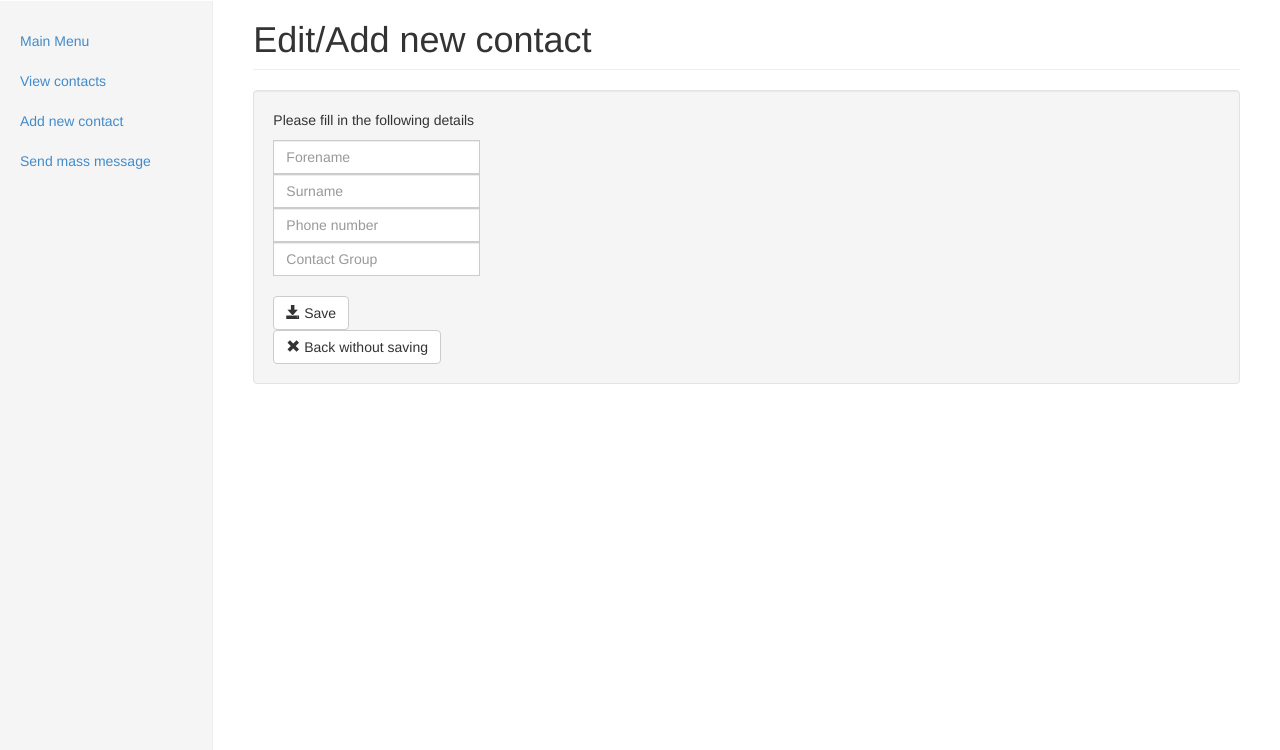
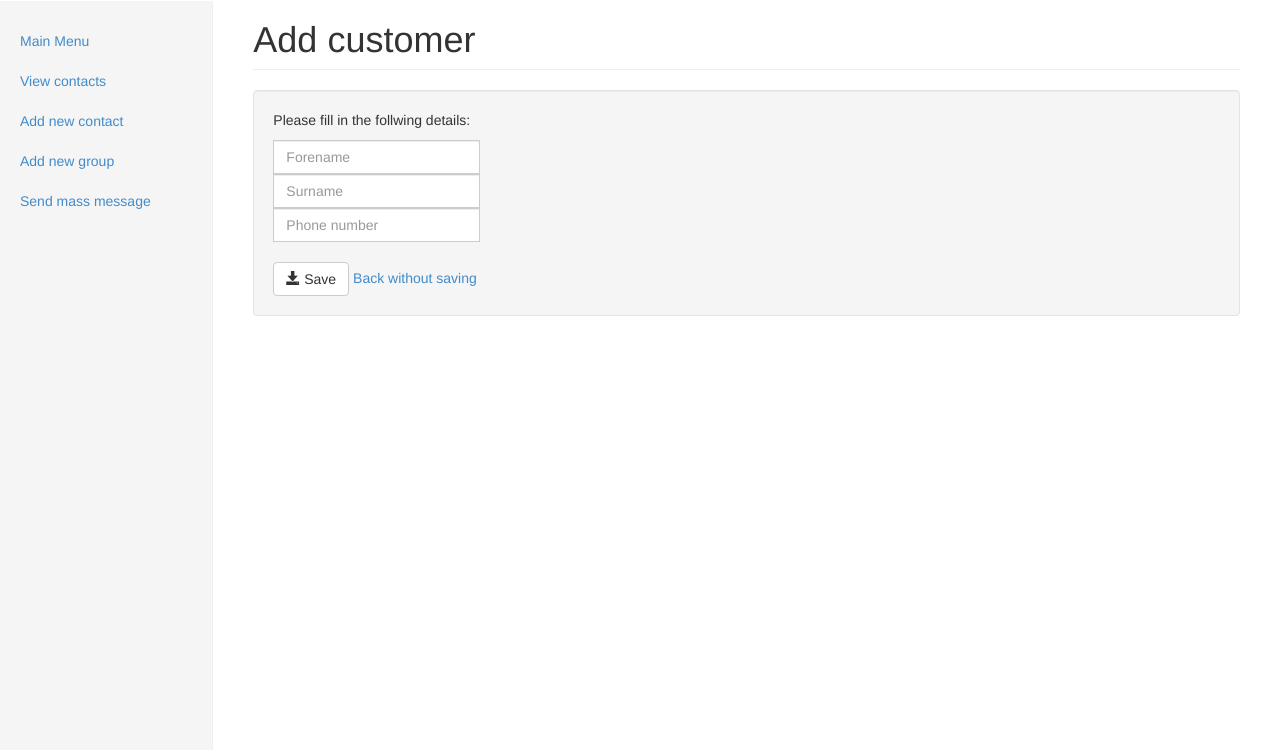
Before and after one commit to adamdavies1915/MinionSMS, a PHP site: page /newcontact.php in a window 1280 px wide. Shown: the part 50-800 px from the top of the page. Run offline with PHP 8.4, Linux system fonts and the light colour scheme; some libraries are stand-ins or nearby versions.

Commit message:
Majority of masscontacts pages works now!

```diff
--- a/js/global.js
+++ b/js/global.js
@@ -42,11 +42,24 @@ function createContact()
 	var contact = (openFBR("contact"));
 	contact.push({
 		name : document.getElementById("firstNText").value+" "+document.getElementById("surNText").value,
-	    number: document.getElementById("numberText").value,
-	    groupid: document.getElementById("groupText").value
+	    number: document.getElementById("numberText").value
 	});
-	//ADD GROUPCONTACT STUFF
 
+}
+
+function editContact(contactid)
+{
+	var exists = false;
+	var contacts = (openFBR("contact"));
+	contacts.once("value",function(contactsnap){
+		contactsnap.forEach(function(contact){
+			if(contact.key()==contactid) exists = true;
+		});
+		if(exists) contacts.child(contactid).set({
+			name : document.getElementById("firstNText").value+" "+document.getElementById("surNText").value,
+	    	number: document.getElementById("numberText").value
+		});
+	});
 }
 
 function createContactGroup()
@@ -74,7 +87,6 @@ function deleteContactFromGroup(groupID, contactID)
 	    ss.forEach(function(contact){
 	    	if(contact.val().contactid==contactID)
 	    	{
-	    		console.dir("equality!");
 	    		openFBR("group/"+groupID+"/contacts/"+contact.key()).remove();
 	    	}
 	    });
@@ -120,12 +132,32 @@ function displayContacts(snapshot)
 
 			x++;
 			if((surname=contactsnap.val().name.split(" ")[1])==undefined) surname = "-";
-			tableContent = tableContent+"<tr id=\""+contactsnap.key()+"\"><td>"+x+"</td><td>"+contactsnap.val().name.split(" ")[0]+"</td><td>"+surname+"</td> <td>"+contactsnap.val().number+"</td><td><div class=\"dropdown pull-right\"><div class=\"pull-right\"><button class=\"btn btn-default dropdown-toggle\" type=\"button\" id=\"dropdownMenu\" data-toggle=\"dropdown\" aria-expanded=\"true\">Action<span class=\"caret\"></span></button><ul class=\"dropdown-menu\" role=\"menu\" aria-labelledby=\"dropdownMenu\"><li><a tabindex=\"-1\" href=\"#\">Edit</a></li><li><a class=\"delete\" tabindex=\"-1\" href=\"#\">Delete</a></li><li class=\"divider\"></li>"+groupsList+"</ul>";
+			tableContent = tableContent+"<tr id=\""+contactsnap.key()+"\"><td>"+x+"</td><td>"+contactsnap.val().name.split(" ")[0]+"</td><td>"+surname+"</td> <td>"+contactsnap.val().number+"</td><td><div class=\"dropdown pull-right\"><div class=\"pull-right\"><button class=\"btn btn-default dropdown-toggle\" type=\"button\" id=\"dropdownMenu\" data-toggle=\"dropdown\" aria-expanded=\"true\">Action<span class=\"caret\"></span></button><ul class=\"dropdown-menu\" role=\"menu\" aria-labelledby=\"dropdownMenu\"><li><a tabindex=\"-1\" href=\"./newcontact.php?id="+contactsnap.key()+"\">Edit</a></li><li><a class=\"delete\" tabindex=\"-1\" href=\"#\">Delete</a></li><li class=\"divider\"></li>"+groupsList+"</ul>";
 	    });
 
 	    var table = "<table class=\"table\"><thead><tr><th>#</th><th>First</th><th>Last</th><th>Number</th></tr></thead><tbody>"+tableContent+"</tbody></table>";
 	    document.getElementById("contactsTable").innerHTML = table;
 	});
+}
+
+function deleteContact(contactid)
+{
+	openFBR("contact/"+contactid).remove();
+	openFBR("group").once("value", function(groupsnapshot){
+		groupsnapshot.forEach(function(group){
+			deleteContactFromGroup(group.key(),contactid);
+		});
+	});
+}
+
+function par6(evttarget)
+{
+	return evttarget.parentElement
+				.parentElement
+				.parentElement
+				.parentElement
+				.parentElement
+				.parentElement;
 }
 
 function contactsTableFunctionality(evt)
@@ -136,47 +168,29 @@ function contactsTableFunctionality(evt)
 		if(evt.target.className=="add")
 		{
 			var groupid = evt.target.id;
-			var contactid =	evt.target.parentElement
-				.parentElement
-				.parentElement
-				.parentElement
-				.parentElement
-				.parentElement.id;
+			var contactid =	par6(evt.target).id;
+			console.dir(par6(evt.target)
+			);
 			addContactToGroup(groupid,contactid);
 		}
 		if(evt.target.className=="rem")
 		{
-		console.dir("entered");
-		var groupid = evt.target.id;
-		var contactid =	evt.target.parentElement
-			.parentElement
-			.parentElement
-			.parentElement
-			.parentElement
-			.parentElement.id;
-		deleteContactFromGroup(groupid,contactid);
+			var groupid = evt.target.id;
+			var contactid =	par6(evt.target).id;
+			console.dir(par6(evt.target)
+			);
+			deleteContactFromGroup(groupid,contactid);
 		}
 	}
 
 	if(evt.target.className=="delete")
 	{
-		console.dir(evt.target.parentElement
-			.parentElement
-			.parentElement
-			.parentElement
-			.parentElement
-			.parentElement
-			);
-		//TODO: IJMPLEMENT!
+		var contactid = par6(evt.target).id;
+		deleteContact(contactid);
 	}
 	if(evt.target.className=="edit")
 	{
-		console.dir(evt.target.parentElement
-			.parentElement
-			.parentElement
-			.parentElement
-			.parentElement
-			.parentElement
+		console.dir(par6(evt.target)
 			);
 		//TODO: IMPLEMENT!
 	}
--- a/masscontacts.php
+++ b/masscontacts.php
@@ -13,6 +13,7 @@
 				<br>
 				<br>
 				<a href="./newcontact.php"><button type="button" class="btn btn-default"><span class="glyphicon glyphicon-plus" aria-hidden="true"></span> Add new contact</button></a>
+				<a href="./newcontactgroup.php"><button type="button" class="btn btn-default"><span class="glyphicon glyphicon-plus" aria-hidden="true"></span> Add new group</button></a>
 			</div>
 
 			<div class="panel panel-default">
@@ -41,6 +42,11 @@
     <script>
     	var contacts = (openFBR("contact")).orderByChild("name");
     	contacts.on("value", displayContacts);
+    	var groups = (openFBR("group"));
+    	groups.on("value", function(snapshot){
+    		contacts.once("value", displayContacts);
+    	});
+    	// needs an event listener on contactgroup changes!
     	document.getElementById("contactsTable").addEventListener("click", contactsTableFunctionality, false);
     </script>
 </body></html>
--- a/massnav.php
+++ b/massnav.php
@@ -4,31 +4,40 @@ $pageEnd = '</ul>
         </div><!-- end #navbarexample -->';
 switch ($pageName) {
     case "rules.php":
-        $extraItems='<div class="col-sm-3 col-md-2 sidebar">
+        $extraItems=<<<EOS
+<div class="col-sm-3 col-md-2 sidebar">
   <ul class="nav nav-sidebar">
     <li><a href="./mainmenu.php">Main Menu</a></li>
     <li><a href="./masscontacts.php">View contacts</a></li>
     <li><a href="./newcontact.php">Add new contact</a></li>
+    <li><a href="./newcontactgroup.php">Add new group</a></li>
       <li><a href="#collapseOne" class="collapsed" data-toggle="collapse" data-parent="#accordion" aria-expanded="false" aria-controls="collapseOne"><span class="glyphicon glyphicon-chevron-right"></span> Automation Rules</a></li>
       <li><a href="#collapseTwo" class="collapsed" data-toggle="collapse" data-parent="#accordion"  aria-expanded="false" aria-controls="collapseTwo"><span class="glyphicon glyphicon-chevron-right"></span> Message Formatting Rules</a></li>
       <li><a href="#collapseThree" class="collapsed" data-toggle="collapse" data-parent="#accordion" aria-expanded="false" aria-controls="collapseThree"><span class="glyphicon glyphicon-chevron-right"></span> Notification Rules</a></li>
-              <li><a href="./sendmass.php">Send mass message</a></li>';
+      <li><a href="./sendmass.php">Send mass message</a></li>
+EOS;
         break;
     case "queue.php":
-        $extraItems='<div class="col-sm-3 col-md-2 sidebar">
+        $extraItems=<<<EOS
+        <div class="col-sm-3 col-md-2 sidebar">
           <ul class="nav nav-sidebar">
             <li><a href="./mainmenu.php">Main Menu</a></li>
             <li><a href="./masscontacts.php">View contacts</a></li>
             <li><a href="./newcontact.php">Add new contact</a></li>
-            <li><a href="./sendmass.php">Send mass message</a></li>';
+            <li><a href="./newcontactgroup.php">Add new group</a></li>
+            <li><a href="./sendmass.php">Send mass message</a></li>
+EOS;
         break;
     default:
-        $extraItems='<div class="col-sm-3 col-md-2 sidebar">
+        $extraItems=<<<EOS
+        <div class="col-sm-3 col-md-2 sidebar">
           <ul class="nav nav-sidebar">
             <li><a href="./mainmenu.php">Main Menu</a></li>
             <li><a href="./masscontacts.php">View contacts</a></li>
             <li><a href="./newcontact.php">Add new contact</a></li>
-            <li><a href="./sendmass.php">Send mass message</a></li>';
+            <li><a href="./newcontactgroup.php">Add new group</a></li>
+            <li><a href="./sendmass.php">Send mass message</a></li>
+EOS;
         break;
 }
 echo $extraItems,$pageEnd;
--- a/newcontact.php
+++ b/newcontact.php
@@ -1,17 +1,20 @@
+<?php $edit = false;
+if($_GET!=[]) $edit = true;?>
 <html lang="en">
 	<?php include('./header.php'); ?>
 	<body>
 		<?php include('./topnav.php'); ?>
-
 		<div class="container-fluid">
 			<div class="row">
 				<?php include('./massnav.php'); ?>
 				<div class="main col-sm-9 col-sm-offset-3 col-md-10 col-md-offset-2">
-          <h1 class="page-header">Edit/Add new contact</h1>
+					<h1 class="page-header">
+						<?php if($edit) echo("Edit customer:");
+									else echo("Add customer"); ?>
+					</h1>
 					<div class="well" id="contactForm">
-            Please fill in the following details
+						Please fill in the follwing details:
 						<p></p>
-
 						<div class="input-group">
 							<input id = "firstNText" type="text" class="form-control" placeholder="Forename">
 						</div>
@@ -21,21 +24,38 @@
 						<div class="input-group">
 							<input id = "numberText" type="text" class="form-control" placeholder="Phone number">
 						</div>
-			<div class="input-group">
+						<!-- <div class="input-group">
 							<input id = "groupText" type="text" class="form-control" placeholder="Contact Group">
+						</div> -->
+						<br>
+						<button id="create" type="button" class="btn btn-default" data-toggle="modal" data-target=".modal"><span class="glyphicon glyphicon-save" aria-hidden="true"></span> Save</button></a>
+						<a href="./masscontacts.php">Back without saving</a>
 					</div>
-			<br>
-
-			<button id="create" type="button" class="btn btn-default"><span class="glyphicon glyphicon-save" aria-hidden="true"></span> Save</button></a>
-			<br>
-			<a href="./mass.php"><button type="button" class="btn btn-default"><span class="glyphicon glyphicon-remove" aria-hidden="true"></span> Back without saving</button>
-
+				</div>
+			</div>
+			<!-- modal feedback -->
+			<div class="modal fade bs-example-modal-sm" tabindex="-1" role="dialog" aria-labelledby="mySmallModalLabel" aria-hidden="true">
+				<div class="modal-dialog modal-sm">
+					<div class="modal-content">
+						<div class="modal-content">
+							<div class="modal-header">
+								<button type="button" class="close" data-dismiss="modal" aria-label="Close"><span aria-hidden="true">×</span></button>
+								<h4 class="modal-title" id="mySmallModalLabel">Your message is being sent...</h4>
+							</div>
+							<div class="modal-body">
+								Status: Sending...
 							</div>
 						</div>
 					</div>
 				</div>
+			</div>
+			<!-- end modal feedback -->
+		</div>
 		<?php include('./footer.php'); ?>
 		<script>
-		document.getElementById("create").addEventListener("click", createContact, false);
+		//stop editContact from firing!
+		<?php if($edit) echo("document.getElementById(\"create\").addEventListener(\"click\", function(){editContact(\"".$_GET["id"]."\");}, false);");
+							 else echo("document.getElementById(\"create\").addEventListener(\"click\", createContact, false);"); ?>
+
 		</script>
 	</body></html>
```
Also changed, not shown: mass.php (+5 -6 lines), newcontactgroup.php (+19 -4 lines), sendmass.php (+3 -4 lines). Lines whose indentation alone changed are shown as unchanged.
